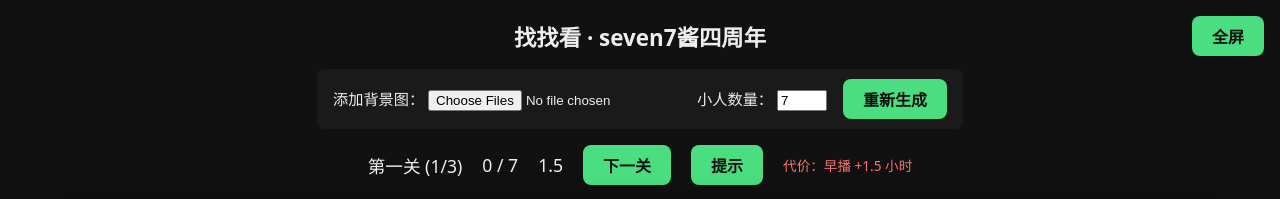
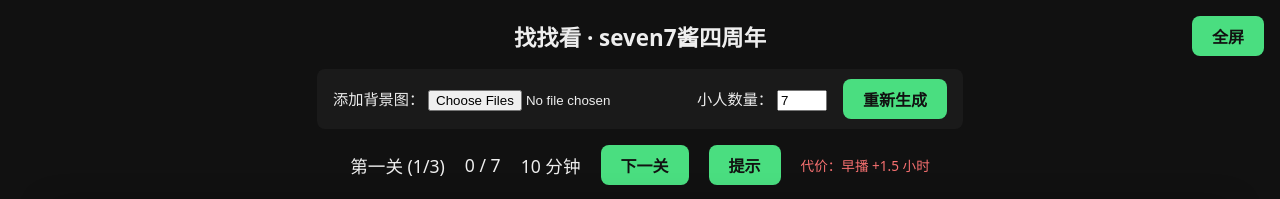
Before and after one commit to Hatsune-Miku-01/seven7-find-game, a plain HTML site: page index.html in a window 1280 px wide. Both pictures are taken after a click on the button "提示". Shown: the top 199 px of the page. Drawn offline with Linux system fonts and the light colour scheme.

Commit message:
Change hint penalty from 1.5 to 10 minutes per click
Co-Authored-By: Claude Sonnet 4.6 <noreply@anthropic.com>

```diff
--- a/index.html
+++ b/index.html
@@ -26,7 +26,7 @@
   <div id="hud">
     <span id="level-name"></span>
     <span id="counter"></span>
-    <span id="timer">0</span>
+    <span id="timer">0 分钟</span>
     <span id="win-message" class="hidden"></span>
     <button id="prev-btn" class="hidden">上一关</button>
     <button id="next-btn" class="hidden">下一关</button>
--- a/js/game.js
+++ b/js/game.js
@@ -24,16 +24,16 @@ const penaltyConfirm = document.getElementById('penalty-confirm');
 const timerEl = document.getElementById('timer');
 const hintBtn = document.getElementById('hint-btn');
 
-// 纯累加显示，不是计时器：从 0 开始，每点一次提示 +1.5
+// 纯累加显示，不是计时器：从 0 开始，每点一次提示 +10 分钟
 let hintPenalty = 0;
 
 function updateTimerDisplay() {
-  timerEl.textContent = String(hintPenalty);
+  timerEl.textContent = `${hintPenalty} 分钟`;
 }
 
 hintBtn.addEventListener('click', () => {
   if (currentLevel === -1) return;
-  hintPenalty += 1.5; // 对应"早播 +1.5 小时"的梗
+  hintPenalty += 10;
   updateTimerDisplay();
 
   const unfoundEls = [...stage.querySelectorAll('.figure')].filter(
```
